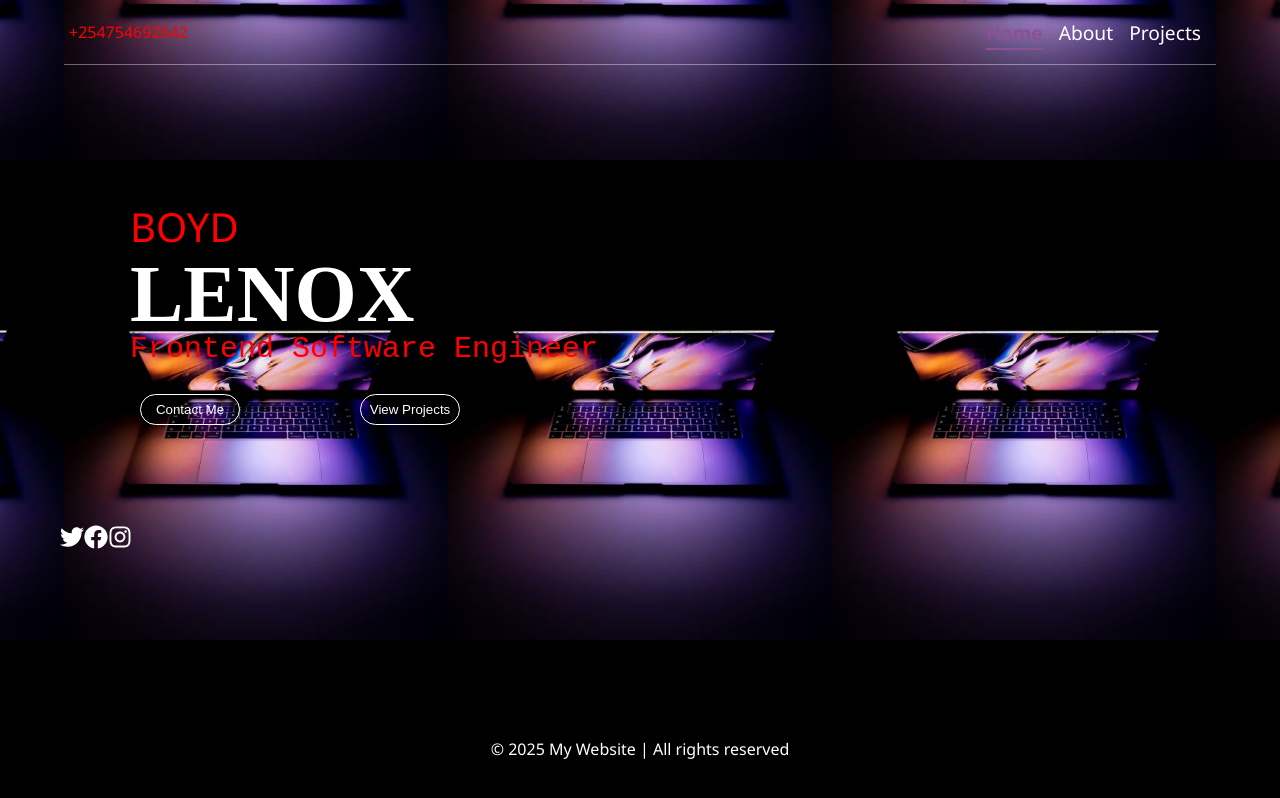
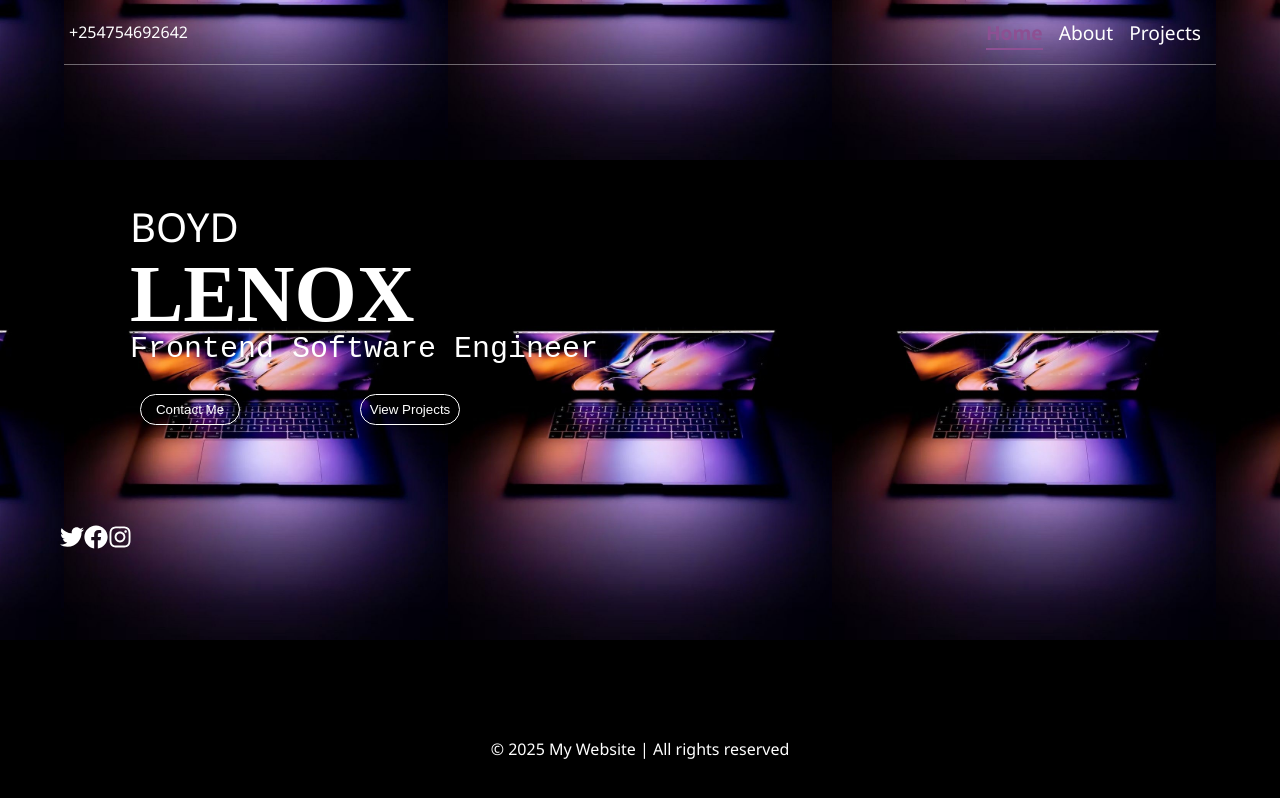
Before and after one commit to Top053/portfolio, a React (Vite) app: page / in a window 1280 px wide. Built offline with nearby package versions, Linux system fonts and the light colour scheme.

Commit message:
started responsive design

```diff
--- a/src/index.css
+++ b/src/index.css
@@ -174,7 +174,4 @@ footer{
     .main{
         max-width:850px;
     }
-    p{
-        color: red;
-    }
 }
```
